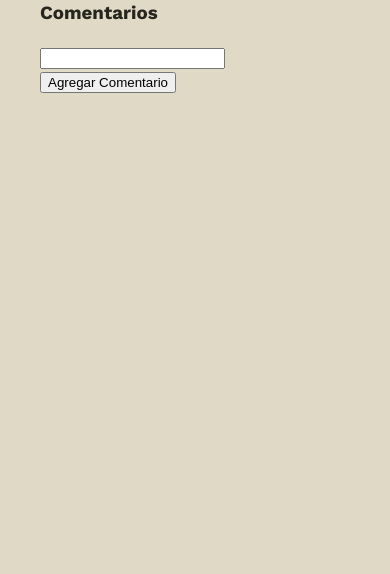
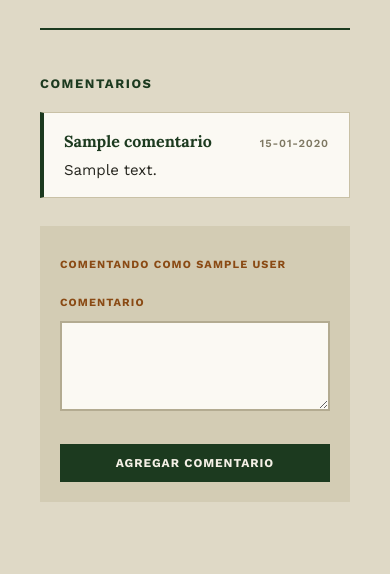
Before and after one commit to mrqoala/desarrollo_web_Marcelo_Porras, a Flask app: page /avistamiento/1 in a window 390 px wide. Shown: the part 711-1285 px from the top of the page. Before the commit the page ends 804 px from the top, so only its background shows below. Run offline with Flask 3, Linux system fonts and the light colour scheme; the visitor is signed in with stand-in values (Sample User, id 1); tables that the repository leaves empty hold one stand-in row (values such as "Sample post").

Commit message:
added: caja de comentarios y css

```diff
--- a/flask_app/app.py
+++ b/flask_app/app.py
@@ -4,7 +4,7 @@ from flask import Flask, request, render_template, redirect, url_for, session, f
 from werkzeug.utils import secure_filename
 
 from database import db
-from utils.validation import validar_avistamiento
+from utils.validation import validar_avistamiento,validarComentario
 
 AVISTAMIENTOS_POR_PAGINA = 5
 UPLOAD_FOLDER = "static/uploads"
@@ -83,10 +83,44 @@ def listado_avistamiento():
 
 @app.route("/avistamiento/<int:avistamiento_id>")
 def detalle_avistamiento(avistamiento_id):
-    avistamiento= db.get_avistamiento(avistamiento_id)
+    avistamiento = db.get_avistamiento(avistamiento_id)
     if avistamiento is None:
         abort(404)
-    return render_template("detalle_avistamiento.html",av=avistamiento)
+    return render_template("detalle_avistamiento.html", av=avistamiento)
+
+
+@app.route("/avistamiento/<int:avistamiento_id>/comentario", methods=["POST"])
+def agregar_comentario(avistamiento_id):
+    if "voluntario_id" not in session:
+        return jsonify({"status": "error", "errores": {"general": "Debes iniciar sesión para comentar."}}), 401
+
+    if db.get_avistamiento(avistamiento_id) is None:
+        return jsonify({"status": "error", "errores": {"general": "El avistamiento no existe."}}), 404
+
+    nombre = session["voluntario_nombre"]
+    texto = request.form.get("comentario", "").strip()
+
+    errores = {}
+    errores_texto = validarComentario(texto)
+    if errores_texto:
+        errores["texto"] = errores_texto["largo"]
+
+    if errores:
+        return jsonify({"status": "error", "errores": errores}), 400
+
+    db.addComentario(nombre, texto, avistamiento_id)
+    return jsonify({"status": "ok"}), 201
+
+@app.route("/get-comentarios-avistamiento/<int:avistamiento_id>",methods=["GET"])
+@app.route("/get-comentarios-avistamientos/",methods=["GET"])
+def get_comentarios(avistamiento_id=None):
+    if avistamiento_id == None:
+        return jsonify({"status":"error","data":[]}),400
+    else:
+        comentarios=db.getComentariosAvistamiento(avistamiento_id)
+        return jsonify({"status":"ok","data":comentarios})
+
+
 
 
 @app.route("/estadisticas")
--- a/flask_app/database/db.py
+++ b/flask_app/database/db.py
@@ -1,7 +1,7 @@
 from datetime import datetime
 from sqlalchemy import create_engine, func,select,text
 from sqlalchemy.orm import sessionmaker
-from database.models import Base, Ave, Avistamiento , Voluntario, Comuna, Region, Registro
+from database.models import Base, Ave, Avistamiento , Voluntario, Comuna, Region, Registro,Comentario
 from werkzeug.security import generate_password_hash,check_password_hash
 
 DB_NAME ="tarea2"
@@ -163,3 +163,23 @@ def get_voluntarios_comuna():
     sql= text("SELECT comuna.nombre, COUNT(*) FROM comuna,voluntario WHERE comuna.id=voluntario.comuna_id GROUP BY comuna.nombre")
     resultado=session.execute(sql).fetchall()
     return[{"comuna":comuna,"cantidad":cantidad} for comuna,cantidad in resultado]
+
+def addComentario(nombre,texto,avistamiento_id):
+    with SessionLocal() as session:
+        comentario=Comentario(
+            nombre=nombre,
+            texto=texto,
+            fecha=datetime.now(),
+            avistamiento_id=avistamiento_id
+        )
+        session.add(comentario)
+        session.commit()
+    return True,None
+
+
+def getComentariosAvistamiento(avistamiento_id):
+    session=SessionLocal()
+    sql= text("SELECT nombre,texto,DATE(fecha) FROM comentario WHERE avistamiento_id = :x ORDER BY fecha DESC")
+    comentarios=session.execute(sql,{"x":avistamiento_id}).fetchall()
+    session.close()
+    return [{"nombre":nombre,"comentario":texto,"fecha":fecha.strftime("%d-%m-%Y")} for nombre,texto,fecha in comentarios]
--- a/flask_app/static/css/listado_avistamiento.css
+++ b/flask_app/static/css/listado_avistamiento.css
@@ -168,3 +168,145 @@ h2{
     color: #55503f;
     word-break: break-all;
 }
+/* ---------- Comentarios ---------- */
+.caja-comentarios{
+    margin-top: 48px;
+    padding-top: 8px;
+    border-top: 2px solid #1c3a1f;
+}
+
+.comentarios{
+    display: flex;
+    flex-direction: column;
+    gap: 14px;
+    margin-bottom: 28px;
+}
+
+.contenedor-comentario{
+    display: flex;
+    flex-direction: column;
+    gap: 6px;
+    padding: 16px 20px;
+    background-color: #fbf9f3;
+    border: 1px solid #c9c1a6;
+    border-left: 4px solid #1c3a1f;
+}
+
+.contenedornombre-fecha{
+    display: flex;
+    flex-direction: row;
+    justify-content: space-between;
+    align-items: baseline;
+    flex-wrap: wrap;
+    gap: 4px 16px;
+}
+.contenedornombre-fecha p{
+    margin: 0;
+}
+
+.comentario-nombre{
+    font-family: "Lora", Georgia, serif;
+    font-size: 16px;
+    font-weight: 700;
+    color: #1c3a1f;
+}
+.comentario-fecha{
+    font-size: 11px;
+    font-weight: 600;
+    letter-spacing: 0.08em;
+    text-transform: uppercase;
+    color: #7d7761;
+}
+.comentario-texto{
+    margin: 0;
+    font-size: 15px;
+    color: #26261f;
+    white-space: pre-wrap;
+    overflow-wrap: anywhere;
+}
+
+.sin-comentarios{
+    margin: 0;
+    padding: 16px 20px;
+    font-style: italic;
+    color: #55503f;
+    border: 1px dashed #b3ab91;
+}
+
+.sin-comentarios a{
+    font-style: normal;
+    font-weight: 600;
+    color: #1c3a1f;
+}
+
+/* ---------- Formulario ---------- */
+.form-comentario{
+    display: flex;
+    flex-direction: column;
+    gap: 10px;
+    padding: 20px;
+    background-color: #d3ccb4;
+}
+.form-comentario-label{
+    font-size: 11px;
+    font-weight: 700;
+    letter-spacing: 0.1em;
+    text-transform: uppercase;
+    color: #8a4a14;
+}
+.form-comentario input[type="text"],
+.form-comentario textarea{
+    width: 100%;
+    box-sizing: border-box;
+    padding: 10px 14px;
+    font-family: inherit;
+    font-size: 15px;
+    color: #26261f;
+    background-color: #fbf9f3;
+    border: 2px solid #b3ab91;
+}
+.form-comentario textarea{
+    min-height: 90px;
+    resize: vertical;
+}
+.form-comentario input[type="text"]:focus,
+.form-comentario textarea:focus{
+    outline: none;
+    border-color: #1c3a1f;
+}
+
+.error-campo{
+    margin: -4px 0 4px 0;
+    min-height: 1em;
+    font-size: 13px;
+    color: #a3261a;
+}
+
+.boton-comentar{
+    align-self: flex-end;
+    padding: 10px 22px;
+    font-family: inherit;
+    font-size: 12px;
+    font-weight: 700;
+    letter-spacing: 0.08em;
+    text-transform: uppercase;
+    color: #f4f0e6;
+    background-color: #1c3a1f;
+    border: 2px solid #1c3a1f;
+    cursor: pointer;
+    transition: background-color 0.15s, color 0.15s;
+}
+.boton-comentar:hover{
+    background-color: transparent;
+    color: #1c3a1f;
+}
+.boton-comentar:focus-visible{
+    outline: 2px solid #8a4a14;
+    outline-offset: 2px;
+}
+
+@media (max-width: 600px){
+    .boton-comentar{
+        align-self: stretch;
+    }
+}
--- /dev/null
+++ b/flask_app/static/js/detalle_avistamiento.js
@@ -0,0 +1,102 @@
+const containercomentarios = document.querySelector(".comentarios");
+const formComentario = document.getElementById("form-comentario");
+
+// ---------- Listado ----------
+const mostrarComentarios = (arregloComentarios) => {
+  containercomentarios.innerHTML = ""; // limpia la lista antes de volver a dibujarla
+
+  if (arregloComentarios.length === 0) {
+    const vacio = document.createElement("p");
+    vacio.className = "sin-comentarios";
+    vacio.appendChild(document.createTextNode("Todavía no hay comentarios. ¡Sé el primero!"));
+    containercomentarios.appendChild(vacio);
+    return;
+  }
+
+  arregloComentarios.forEach((c) => {
+    const container_comentario = document.createElement("div");
+    container_comentario.className = "contenedor-comentario";
+
+    const nombre_fecha = document.createElement("div");
+    nombre_fecha.className = "contenedornombre-fecha";
+
+    const nombre = document.createElement("p");
+    nombre.className = "comentario-nombre";
+    nombre.appendChild(document.createTextNode(c.nombre));
+
+    const fecha = document.createElement("p");
+    fecha.className = "comentario-fecha";
+    fecha.appendChild(document.createTextNode(c.fecha));
+
+    const texto = document.createElement("p");
+    texto.className = "comentario-texto";
+    texto.appendChild(document.createTextNode(c.comentario));
+
+    nombre_fecha.appendChild(nombre);
+    nombre_fecha.appendChild(fecha);
+    container_comentario.appendChild(nombre_fecha);
+    container_comentario.appendChild(texto);
+    containercomentarios.appendChild(container_comentario);
+  });
+};
+
+const cajaComentarios = (url) => {
+  fetch(url)
+    .then((response) => {
+      if (!response.ok) {
+        throw new Error("Network response was not ok");
+      }
+      return response.json();
+    })
+    .then((ajaxResponse) => mostrarComentarios(ajaxResponse.data))
+    .catch((error) => console.error("Error cargando comentarios:", error));
+};
+
+// ---------- Validación en el cliente ----------
+const validarComentarioCliente = (texto) => {
+  const errores = {};
+  if (texto.length < 5 || texto.length > 200) {
+    errores.texto = "El comentario debe tener entre 5 y 200 caracteres.";
+  }
+  return errores;
+};
+
+const mostrarErrores = (errores) => {
+  document.getElementById("error-texto").textContent = errores.texto || errores.general || "";
+};
+
+// ---------- Envío asíncrono ----------
+// El formulario solo existe si el usuario inició sesión
+if (formComentario) {
+  formComentario.addEventListener("submit", (event) => {
+    event.preventDefault(); // evita que el navegador recargue la página
+
+    const texto = formComentario.elements["comentario"].value.trim();
+
+    const errores = validarComentarioCliente(texto);
+    mostrarErrores(errores);
+    if (Object.keys(errores).length > 0) {
+      return; // no se envía nada si hay errores
+    }
+
+    fetch(urlAgregarComentario, {
+      method: "POST",
+      body: new FormData(formComentario),
+    })
+      .then((response) => response.json().then((data) => ({ ok: response.ok, data })))
+      .then(({ ok, data }) => {
+        if (!ok) {
+          mostrarErrores(data.errores || {}); // errores que devolvió Flask
+          return;
+        }
+        formComentario.reset();
+        cajaComentarios(comentarios); // vuelve a cargar la lista con el comentario nuevo
+      })
+      .catch((error) => {
+        console.error("Error enviando comentario:", error);
+        mostrarErrores({ general: "No se pudo enviar el comentario. Intenta de nuevo." });
+      });
+  });
+}
+
+cajaComentarios(comentarios);
--- a/flask_app/templates/auth/login.html
+++ b/flask_app/templates/auth/login.html
@@ -16,6 +16,7 @@
         </div>
         <br>
         <button class="botones" type="submit">Iniciar Sesión</button>
+        <div class="footer-form">¿Ya tienes una Cuenta? <a href="{{url_for('auth.register')}}">Registrate </a>
     </form>
 </div>
 {% endblock %}
--- a/flask_app/templates/detalle_avistamiento.html
+++ b/flask_app/templates/detalle_avistamiento.html
@@ -45,11 +45,30 @@
 {% else %}
 <p>Este avistamiento no tiene archivos adjuntos.</p>
 {% endif %}
-<div class="caja-comentarios">
-    <h3>Comentarios</h3>
-    <input>
-    <button type="submit">Agregar Comentario</button>
+<section class="caja-comentarios">
+    <h2>Comentarios</h2>
+    <div class="comentarios">
+    </div>
+
+    {% if session.voluntario_id %}
+    <form class="form-comentario" id="form-comentario" novalidate>
+        <p class="form-comentario-label">Comentando como {{ session.voluntario_nombre }}</p>
+
+        <label class="form-comentario-label" for="comentario">Comentario</label>
+        <textarea id="comentario" name="comentario" rows="3" cols="40" minlength="5" maxlength="200" required></textarea>
+        <p class="error-campo" id="error-texto"></p>
+
+        <button class="boton-comentar" type="submit">Agregar comentario</button>
+    </form>
+    {% else %}
+    <p class="sin-comentarios"><a href="{{ url_for('auth.login') }}">Inicia sesión</a> para agregar un comentario.</p>
+    {% endif %}
+</section>
 </div>
-</div>
+<script>
+    const comentarios = {{ url_for('get_comentarios', avistamiento_id=av.id) | tojson }};
+    const urlAgregarComentario = {{ url_for('agregar_comentario', avistamiento_id=av.id) | tojson }};
+</script>
+<script src="{{url_for('static',filename='js/detalle_avistamiento.js')}}"></script>
 </body>
 </html>
--- a/flask_app/utils/validation.py
+++ b/flask_app/utils/validation.py
@@ -48,3 +48,10 @@ def validar_avistamiento(ave_id, fecha, hora, comuna_id, descripcion, archivos,
                 errores["archivos"]="Solo se permiten imágenes (jpg, png, gif, webp) o videos (mp4, webm)."
 
     return errores,fecha_hora
+
+
+def validarComentario(comentario):
+    errores={}
+    if 5>len(comentario) or len(comentario)>200:
+        errores["largo"]="Entrega un comentario de largo valido (5-200 caracteres)"
+    return errores
```
